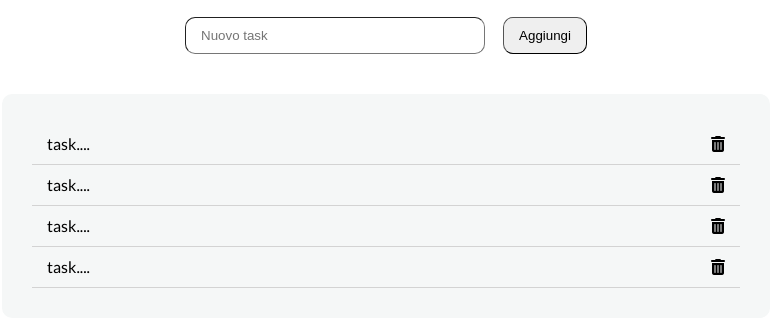
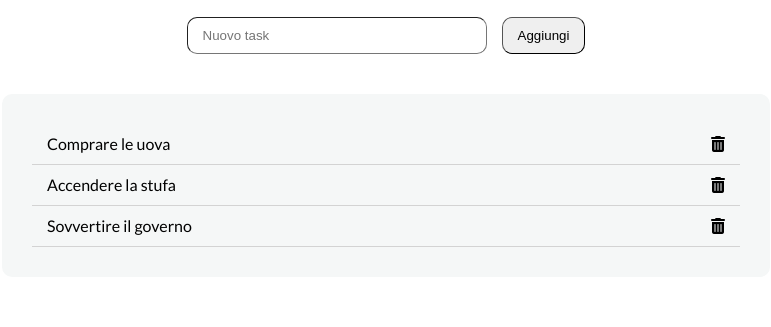
Before and after one commit to marroccuandrea/vue-todolist, a plain HTML site: page index.html in a window 1280 px wide. Shown: the part 73-400 px from the top of the page, without its empty margins (254-1025 px from the left). Drawn offline with nearby package versions, Linux system fonts and the light colour scheme.

Commit message:
[add] JS data

```diff
--- a/css/style.css
+++ b/css/style.css
@@ -73,6 +73,6 @@ img{
   color: red;
 }
 
-.task-container li.done{
+.task-container li .done{
   text-decoration: line-through;
 }
--- a/index.html
+++ b/index.html
@@ -37,22 +37,11 @@
 
     <div class="task-container">
       <ul>
-        <li>
-          <span>task....</span>
+        <li v-for="(toDo, indice) in todoList">
+          <span>{{ toDo.testo }}</span>
           <i class="fa-solid fa-trash-can"></i>
         </li>
-        <li>
-          <span>task....</span>
-          <i class="fa-solid fa-trash-can"></i>
-        </li>
-        <li>
-          <span>task....</span>
-          <i class="fa-solid fa-trash-can"></i>
-        </li>
-        <li>
-          <span>task....</span>
-          <i class="fa-solid fa-trash-can"></i>
-        </li>
+
 
       </ul>
 
--- a/js/script.js
+++ b/js/script.js
@@ -0,0 +1,24 @@
+const { createApp } = Vue;
+
+createApp({
+    data(){
+        return{
+            todoList:[
+                {
+                    testo: 'Comprare le uova',
+                    done: false
+                },
+                {
+                    testo: 'Accendere la stufa',
+                    done: false
+                },
+                {
+                    testo: 'Sovvertire il governo',
+                    done: true
+                },
+            ]
+        }
+    }
+
+
+}).mount('#app');
```
